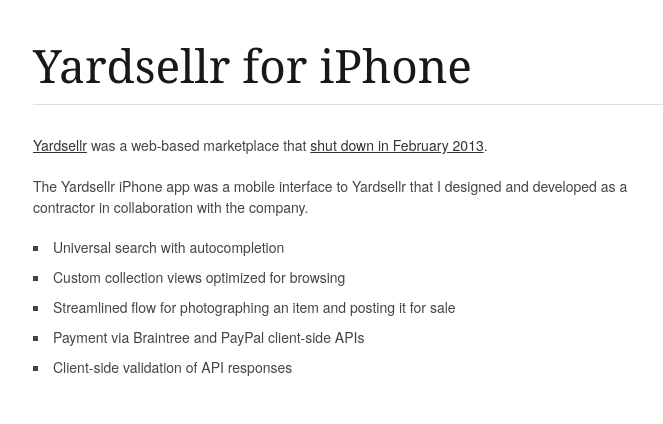
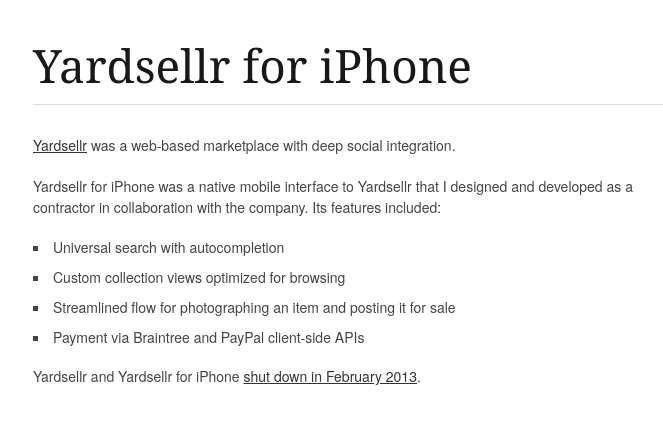
Before and after one commit to brow/rebeccabutler.org, a Jekyll site: the page built from _posts/2011-01-01-yardsellr-for-iphone.md, in a window 1280 px wide. Shown: the top 424 px of the page, without its empty margins (137-800 px from the left). Built offline with Jekyll 4.4.1, drawn with Linux system fonts in a browser that asks for light colours; Markdown is read by kramdown in place of the engine named in the settings.

Commit message:
edit copy

```diff
--- a/_posts/2011-01-01-yardsellr-for-iphone.md
+++ b/_posts/2011-01-01-yardsellr-for-iphone.md
@@ -3,16 +3,18 @@
 title:  "Yardsellr for iPhone"
 ---
 
-[Yardsellr] was a web-based marketplace that [shut down in February 2013].
+[Yardsellr] was a web-based marketplace with deep social integration.
 
-The Yardsellr iPhone app was a mobile interface to Yardsellr that I designed and
-developed as a contractor in collaboration with the company.
+Yardsellr for iPhone was a native mobile interface to Yardsellr that I designed and
+developed as a contractor in collaboration with the company. Its features
+included:
 
 * Universal search with autocompletion
 * Custom collection views optimized for browsing
 * Streamlined flow for photographing an item and posting it for sale
 * Payment via Braintree and PayPal client-side APIs
-* Client-side validation of API responses
+
+Yardsellr and Yardsellr for iPhone [shut down in February 2013].
 
 [Yardsellr]:http://techcrunch.com/2010/11/22/yardsellr-5-million-ebay-facebook/
 [shut down in February 2013]:http://techcrunch.com/2013/02/11/yardsellr-the-ebay-for-facebook-becomes-the-latest-casualty-in-social-local-commerce/
```
